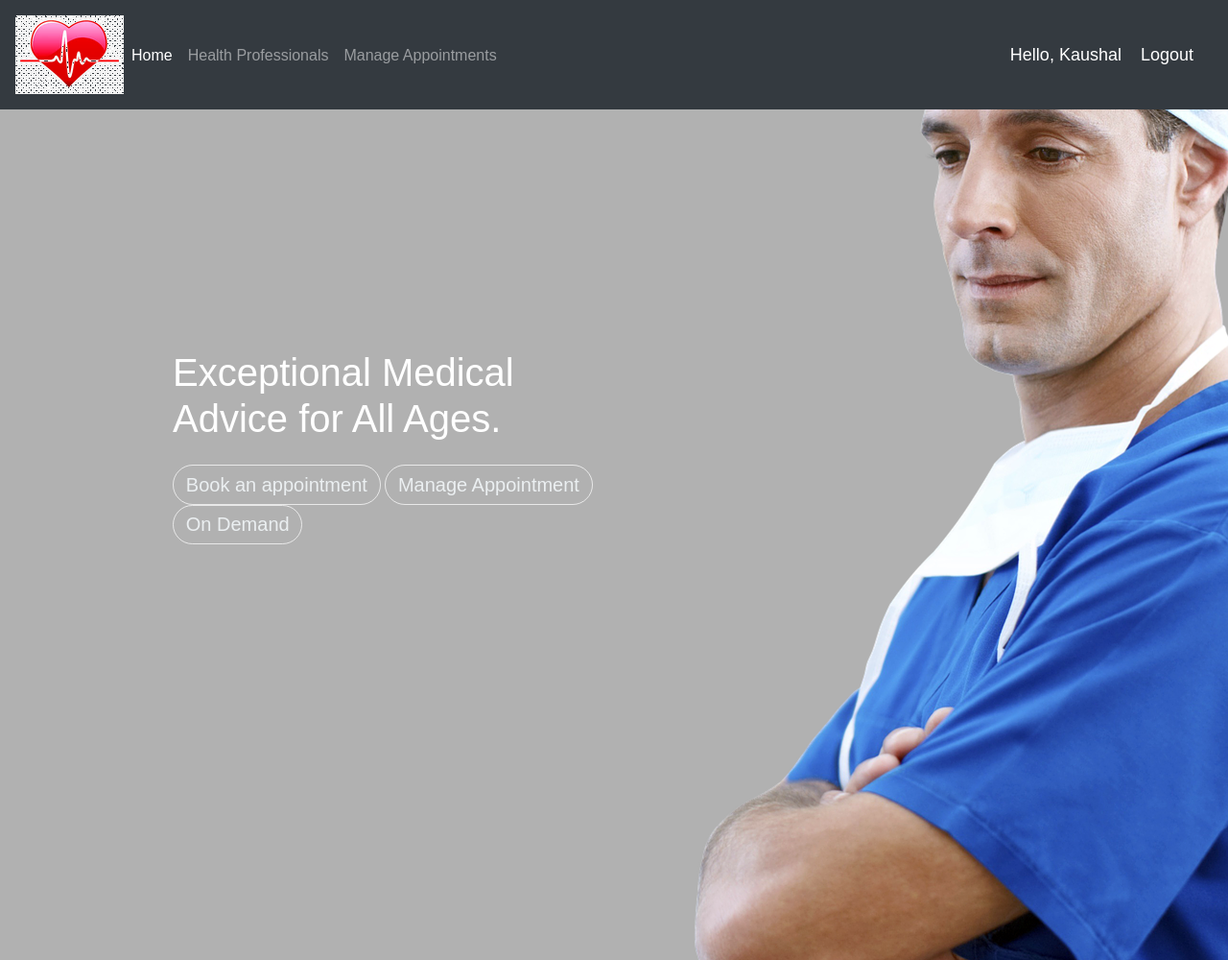
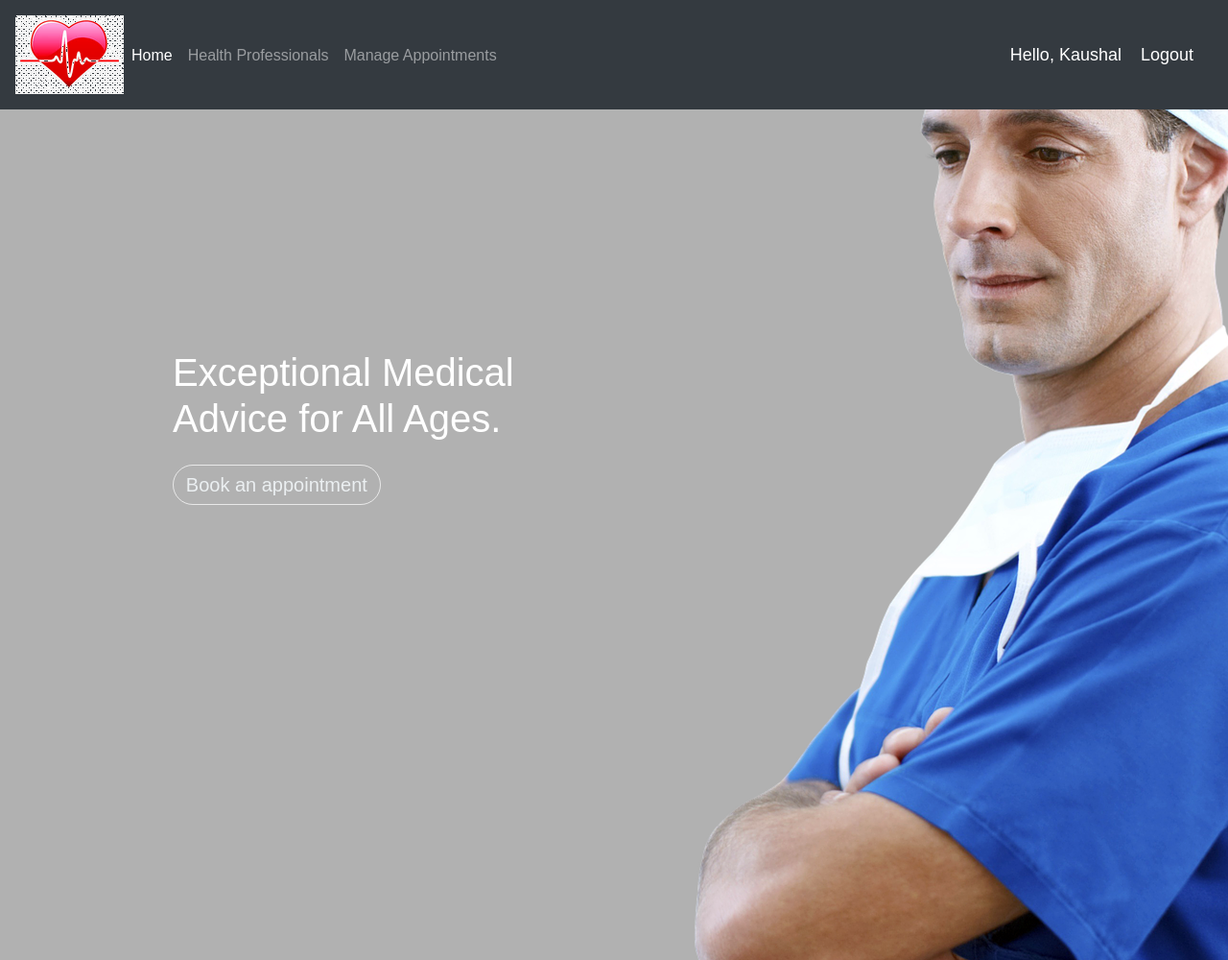
Before and after one commit to KaushalxKumar/Digital-Health-Mobile-App, a Django app: page / in a window 1280 px wide. Shown: the whole page at 96% size. Run offline with Django 3.2, Linux system fonts and the light colour scheme; a user stored in the database is signed in; parts of the project's set-up code (start-up, migrations or seed data) failed here and were passed over; some libraries are stand-ins or nearby versions.

Commit message:
Hotfix 2

```diff
--- a/features/templates/index.html
+++ b/features/templates/index.html
@@ -9,8 +9,8 @@
 <!--                    we combine world class medicine-->
 <!--                    with compassionate care. </p>-->
                     <a href="{% url 'appointment' %}" class="btn btn-light btn-lg action-button" type="button">Book an appointment</a>
-                    <a href="{% url 'manage' %}" class="btn btn-light btn-lg action-button" type="button">Manage Appointment</a>
-                    <a href="{% url 'available' %}" class="btn btn-light btn-lg action-button" type="button">On Demand</a>
+<!--                    <a href="{% url 'manage' %}" class="btn btn-light btn-lg action-button" type="button">Manage Appointment</a>-->
+<!--                    <a href="{% url 'available' %}" class="btn btn-light btn-lg action-button" type="button">On Demand</a>-->
             </div>
 
         </div>
```
Also changed, not shown: db.sqlite3.
